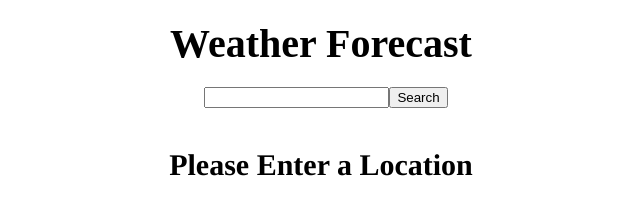
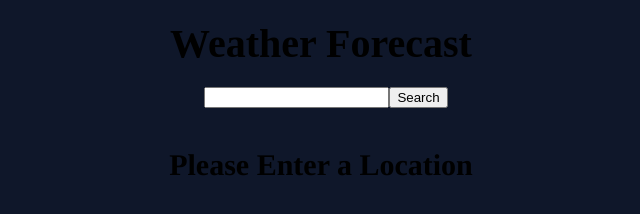
Before and after one commit to HopliteRPG/weather-app, a website built with webpack: page src/template.html in a window 1280 px wide. Shown: the whole page, without its empty margins (319-959 px from the left). Built offline with nearby package versions, Linux system fonts and the light colour scheme.

Commit message:
cave a good background-color

```diff
--- a/src/styles.css
+++ b/src/styles.css
@@ -5,6 +5,7 @@ body,
   width: 100%;
   height: 100%;
   margin: 0;
+  background-color: #0f172a;
 }
 
 .parentDiv {
```
